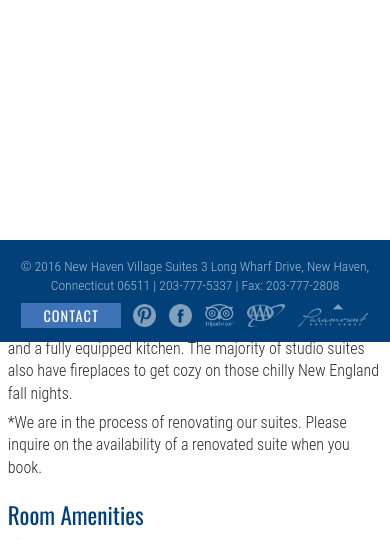
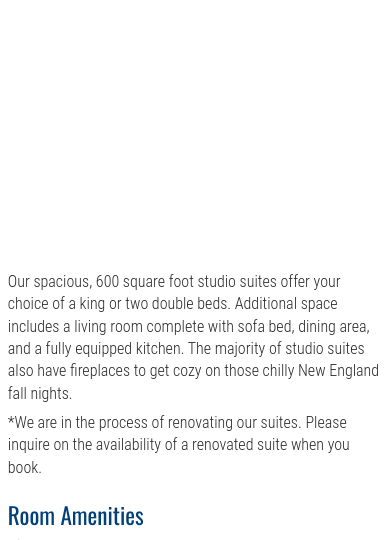
Before and after one commit to TakenCdosG/nhvs, a PHP site: page /apartment-suites/studio-suite/index.php in a window 390 px wide. Shown: the part 502-1042 px from the top of the page. Run offline with PHP 8.4, Linux system fonts and the light colour scheme; some libraries are stand-ins or nearby versions.

Commit message:
Fixes footer position

```diff
--- a/css/app.css
+++ b/css/app.css
@@ -1770,7 +1770,7 @@
     }
 
     .right-sidebar {
-        padding: 0 2% 100px 2%;
+        padding: 0 2% 4px 2%;
     }
 
     footer ul {
@@ -1819,6 +1819,16 @@
         display: block;
     }
 
+    footer {
+        z-index: auto;
+        position: relative;
+        height: auto;
+        float: left;
+    }
+    .wrapper {
+        margin-bottom: 0;
+    }
+
 }
 /* STYLES FOR NAVIGATION ROADMAP PAGE */
 .season-bar{
```
